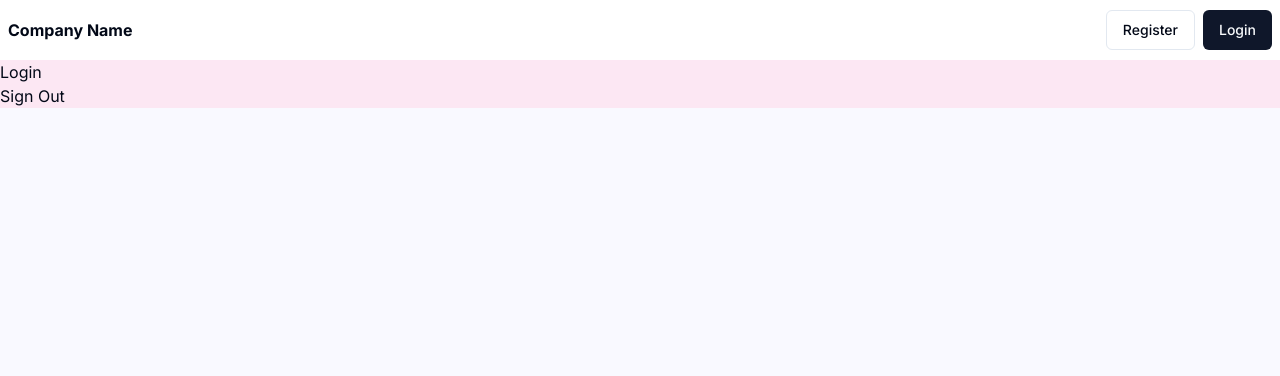
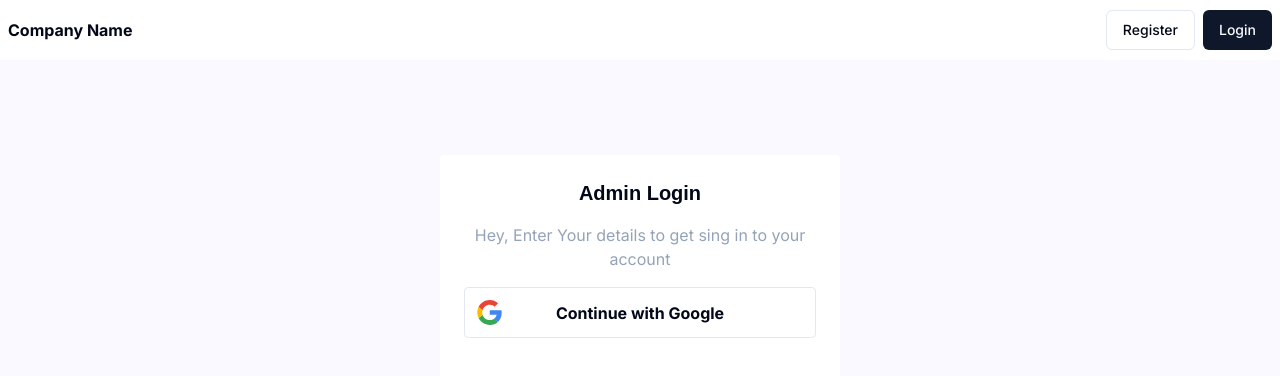
Before and after one commit to Mern-Tapas/99mobiles, a Next.js app: page /login in a window 1280 px wide. Shown: the top 376 px of the page. Built offline with nearby package versions, Linux system fonts and the light colour scheme; no server answers.

Commit message:
sign in option

```diff
--- a/app/(public)/(login)/layout.tsx
+++ b/app/(public)/(login)/layout.tsx
@@ -5,9 +5,9 @@ import Header from '@/components/CustomUi/landingPage/Header'
 function layout({ children }: { children: React.ReactNode }) {
 
     return (
-        <div className='min-h-screen bg-[#f9f9ff] dark:bg-gray-900'>
+        <div className='h-screen  bg-[#f9f9ff] dark:bg-gray-900'>
             <Header className="sticky top-0" />
-            <div className='bg-pink-100'>
+            <div className=' flex min-h-[calc(100%-60px)]'>
                 {children}
             </div>
         </div >
--- a/app/(public)/(login)/login/page.tsx
+++ b/app/(public)/(login)/login/page.tsx
@@ -4,8 +4,8 @@ import React from 'react'
 function page() {
 
     return (
-        <div className=''>
-            <AuthOptions />
+        <div className='m-auto flex'>
+            <AuthOptions className="" />
         </div>
     )
 }
--- a/app/globals.css
+++ b/app/globals.css
@@ -2,7 +2,9 @@
 @tailwind components;
 @tailwind utilities;
 
-
+/* fonts */
+@import url('https://fonts.googleapis.com/css2?family=Poppins:wght@900&display=swap');
+/* fonts */
 
 
 
@@ -79,3 +81,8 @@
     @apply bg-background text-foreground;
   }
 }
+
+
+.poppins{
+  font-family: 'Poppins', sans-serif;
+}
--- a/components/providers/AuthOptions.tsx
+++ b/components/providers/AuthOptions.tsx
@@ -1,22 +1,36 @@
 'use client'
-import {  signIn, signOut } from 'next-auth/react'
+import { signIn, signOut } from 'next-auth/react'
+import { useSession } from 'next-auth/react'
+import DivPrimary from '../DivPrimary'
+import GoogleIcon from '@/public/icons/google.svg'
 
-function AuthOptions() {
+function AuthOptions({ className }: { className: string }) {
 
-  // const [providers, setProviders] = useState([])
 
-  // const fetchProviders = async () => {
-  //   const fetchedProviders = await getProviders()
-  //   setProviders(fetchedProviders)
+  const { data: session, status } = useSession()
 
-  // }
 
   return (
-    <div>
-      <button onClick={() => { signIn("google") }} >Login</button>
-      <br />
-      <button onClick={() => { signOut() }} >Sign Out</button>
-    </div>
+    <DivPrimary className={`${className} transition-all	 ${session ? "" : ""} h-[550px] lg:w-[400px] w-[350px] rounded `}>
+      <div className='h-full w-full p-6'>
+
+        <div className='mb-4'>
+          <h2 className='text-xl font-extrabold poppins text-center mb-4 '>Admin Login</h2>
+          <p className='text-center text-slate-400'>Hey, Enter Your details to get sing in to your account</p>
+        </div>
+
+        <div>
+          <button className='border flex w-full p-3 rounded relative' onClick={() => { signIn("google") }}>
+            <div className='h-[25px] w-[25px] me-auto'>
+              <GoogleIcon className="h-full w-full" />
+            </div>
+            <h3 className='absolute font-bold left-[50%] top-[50%] translate-x-[-50%] translate-y-[-50%]'>Continue with Google</h3>
+          </button>
+        </div>
+
+
+      </div>
+    </DivPrimary>
   )
 }
 
--- a/next.config.js
+++ b/next.config.js
@@ -10,6 +10,14 @@ const nextConfig = {
             },
         ],
     },
+    webpack(config) {
+        config.module.rules.push({
+            test: /\.svg$/i,
+            use: ['@svgr/webpack'],
+        })
+
+        return config
+    },
 }
 
 module.exports = nextConfig
--- a/package.json
+++ b/package.json
@@ -13,6 +13,7 @@
     "@radix-ui/react-avatar": "^1.0.4",
     "@radix-ui/react-slot": "^1.0.2",
     "@splidejs/react-splide": "^0.7.12",
+    "@svgr/webpack": "^8.1.0",
     "class-variance-authority": "^0.7.0",
     "clsx": "^2.0.0",
     "lucide-react": "^0.292.0",
--- a/pages/api/auth/[...nextauth].js
+++ b/pages/api/auth/[...nextauth].js
@@ -63,7 +63,7 @@ export const authOptions = {
 
 
             //     try {
-            //         const newUser = new userModel({ id, name, email, image, password: "password", usertype: "user" })
+            //         const newUser = new userModel({ id, name, email, image, password: "password", userType: "user" })
             //         await newUser.save()
             //         return true
             //     } catch (error) {
@@ -71,7 +71,7 @@ export const authOptions = {
             //     }
 
             // }
-            console.log(user)
+            // console.log(user)
             return user
 
         },
```
Also changed, not shown: mongoose/schema/usermodel.ts (added), public/icons/google.svg (added), 1 other file (tests, documents, lock files or other folders).
